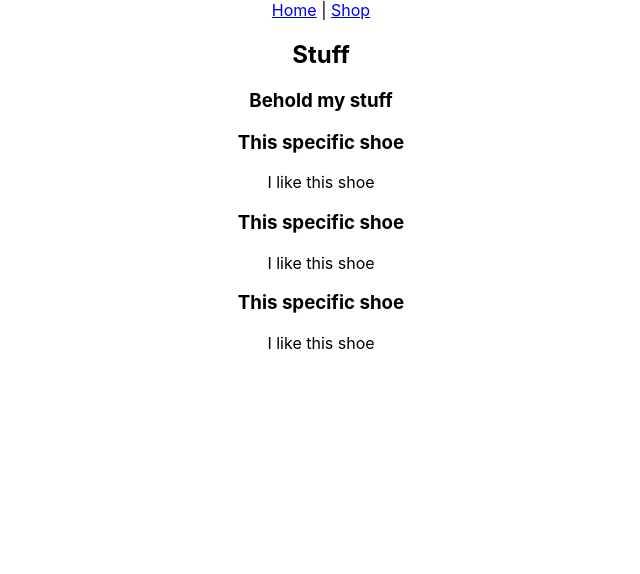
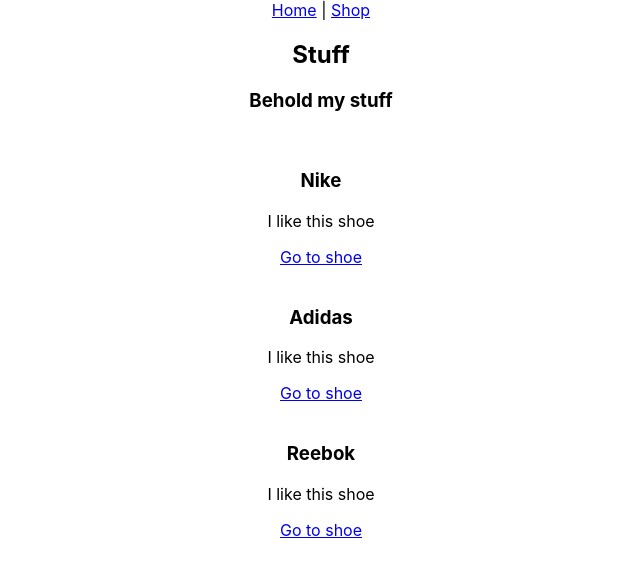
Before and after one commit to majazocom/11-mar, a React (Create React App) app: page /shop in a window 1280 px wide. Shown: the top 574 px of the page, without its empty margins (319-959 px from the left). Built offline with nearby package versions, Linux system fonts and the light colour scheme.

Commit message:
component logic

```diff
--- a/src/App.js
+++ b/src/App.js
@@ -2,7 +2,7 @@
 import {Switch, Route} from 'react-router-dom';
 import Home from './components/Home.js';
 import Shop from './components/Shop';
-import Item from './components/Item';
+import ItemInfo from './components/ItemInfo';
 import Error from './components/Error';
 import Navigation from './components/Navigation';
 
@@ -13,7 +13,7 @@
       <Switch>
         <Route exact path='/' component={Home} />
         <Route exact path='/shop' component={Shop} />
-        <Route path='/shop/shoe' component={Item} />
+        <Route path='/shop:id' component={ItemInfo} />
         <Route component={Error} />
       </Switch>
     </div>
--- a/src/components/Item.js
+++ b/src/components/Item.js
@@ -1,8 +1,12 @@
-const Item = () => {
+import { Link } from "react-router-dom";
+
+const Item = (props) => {
     return (
         <section>
-            <h1>This specific shoe</h1>
+            <img></img>
+            <h1>{props.data.brand}</h1>
             <p>I like this shoe</p>
+            <Link to='/'>Go to shoe</Link>
         </section>
     );
 }
--- a/src/components/Navigation.js
+++ b/src/components/Navigation.js
@@ -1,4 +1,4 @@
-import { Link } from "react-router-dom"
+import { Link } from "react-router-dom";
 
 const Navigation = () => {
     return (
```
